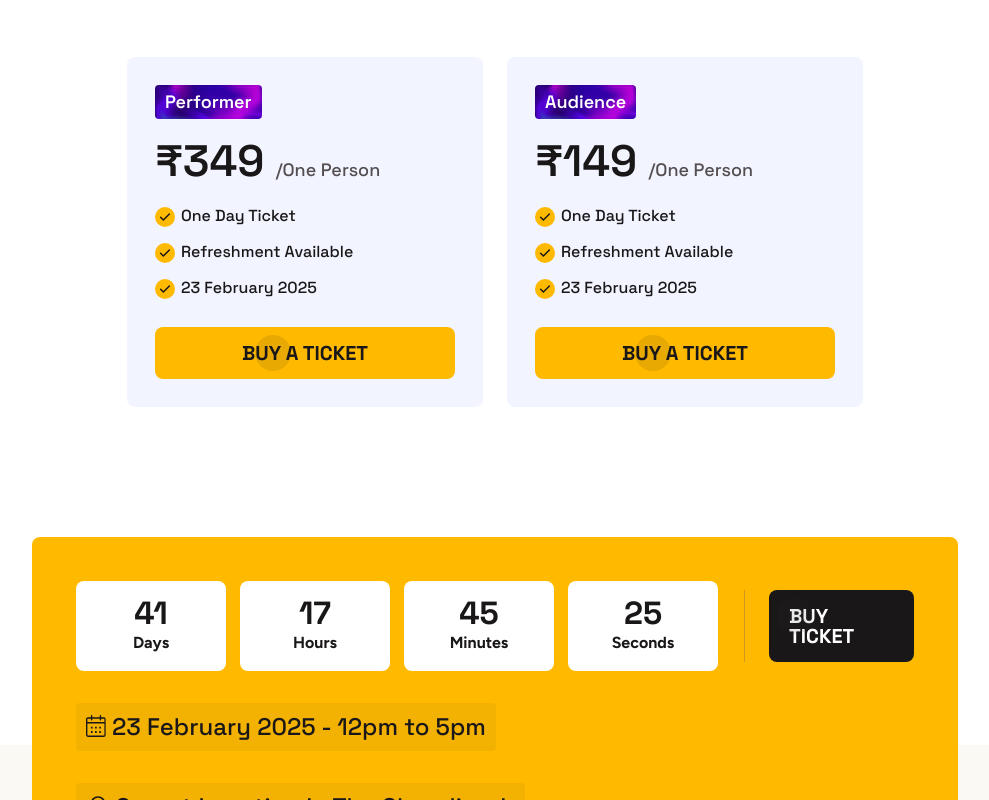
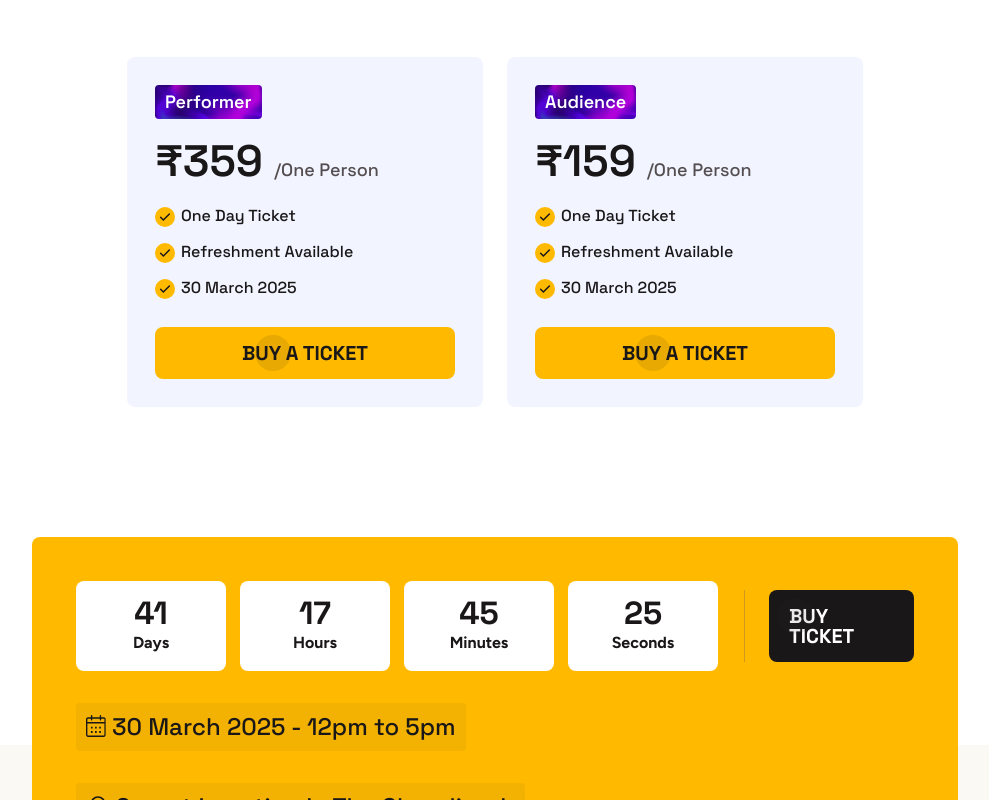
Before and after one commit to thenavodianplatform/tnp, a Next.js app: page /pricing-plan in a window 1280 px wide. Shown: the part 580-1380 px from the top of the page, without its empty margins (145-1134 px from the left). Built offline with nearby package versions, Linux system fonts and the light colour scheme.

Commit message:
Update page.tsx

```diff
--- a/app/pricing-plan/page.tsx
+++ b/app/pricing-plan/page.tsx
@@ -41,17 +41,17 @@ export default function PricingPlan() {
 									<div className="pricing-boxarea">
 										<h5>Performer</h5>
 										<div className="space20" />
-										<h2>₹349 <span>/One Person</span></h2>
+										<h2>₹359 <span>/One Person</span></h2>
 										<div className="space8" />
 										<ul>
 											<li><img src="/assets/img/icons/check2.svg" alt="" />One Day Ticket</li>
 											<li><img src="/assets/img/icons/check2.svg" alt="" />Refreshment Available</li>
-											<li><img src="/assets/img/icons/check2.svg" alt="" />23 February 2025</li>
+											<li><img src="/assets/img/icons/check2.svg" alt="" />30 March 2025</li>
 
 										</ul>
 										<div className="space28" />
 										<div className="btn-area1">
-											<Link href="https://booking.thenavodianplatform.in/" className="vl-btn1">buy a ticket</Link>
+											<Link href="https://payments.thenavodianplatform.in/" className="vl-btn1">buy a ticket</Link>
 										</div>
 									</div>
 								</div>
@@ -59,17 +59,17 @@ export default function PricingPlan() {
 									<div className="pricing-boxarea">
 										<h5>Audience</h5>
 										<div className="space20" />
-										<h2>₹149 <span>/One Person</span></h2>
+										<h2>₹159 <span>/One Person</span></h2>
 										<div className="space8" />
 										<ul>
 											<li><img src="/assets/img/icons/check2.svg" alt="" />One Day Ticket</li>
 											<li><img src="/assets/img/icons/check2.svg" alt="" />Refreshment Available</li>
-											<li><img src="/assets/img/icons/check2.svg" alt="" />23 February 2025</li>
+											<li><img src="/assets/img/icons/check2.svg" alt="" />30 March 2025</li>
 
 										</ul>
 										<div className="space28" />
 										<div className="btn-area1">
-											<Link href="https://booking.thenavodianplatform.in/" className="vl-btn1">buy a ticket</Link>
+											<Link href="https://payments.thenavodianplatform.in/" className="vl-btn1">buy a ticket</Link>
 										</div>
 									</div>
 								</div>
@@ -91,7 +91,7 @@ export default function PricingPlan() {
 										</div>
 										<ul>
 											<li>
-												<Link href="/#"><img src="/assets/img/icons/calender1.svg" alt="" />23 February 2025 - 12pm to 5pm</Link>
+												<Link href="/#"><img src="/assets/img/icons/calender1.svg" alt="" />30 March 2025 - 12pm to 5pm</Link>
 											</li>
 											<li className="m-0">
 												<Link href="/#"><img src="/assets/img/icons/location1.svg" alt="" />Secret Location In The Chandigarh</Link>
@@ -117,7 +117,7 @@ export default function PricingPlan() {
 										</div>
 										<ul>
 											<li>
-												<Link href="/#"><img src="/assets/img/icons/calender1.svg" alt="" />23 February 2025 - 12pm to 5pm</Link>
+												<Link href="/#"><img src="/assets/img/icons/calender1.svg" alt="" />30 March 2025 - 12pm to 5pm</Link>
 											</li>
 											<li className="m-0">
 												<Link href="/#"><img src="/assets/img/icons/location1.svg" alt="" />Secret Location In The Chandigarh</Link>
```
